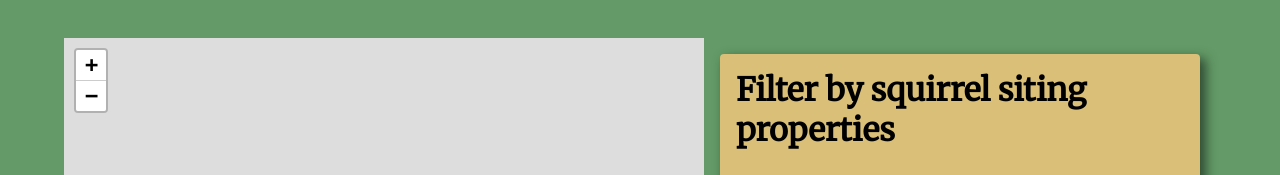
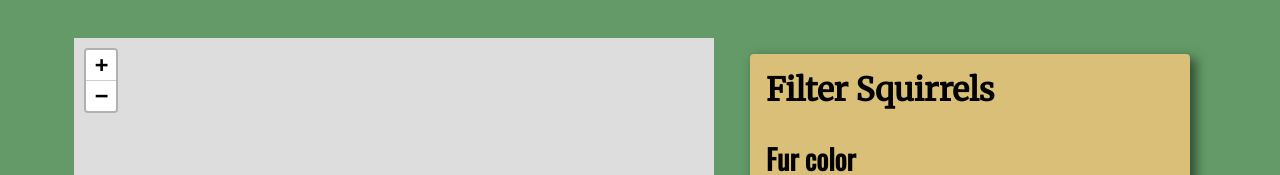
Before and after one commit to jmkaneshiro/squirrels-of-central-park, a website built with webpack: page index.html in a window 1280 px wide. Shown: the part 538-713 px from the top of the page. Built offline with nearby package versions, Linux system fonts and the light colour scheme; no server answers; files whose address does not match are found by name.

Commit message:
Updates filter title

```diff
--- a/index.html
+++ b/index.html
@@ -38,7 +38,7 @@
       </div>
 
       <div class="squirrel-filter main-box-shadow brown-wrapper">
-        <h2>Filter by squirrel siting properties</h2>
+        <h2>Filter Squirrels</h2>
         <div class="filter-categories">
           <h3>Fur color</h3>
           <div class="filter-options">
```
